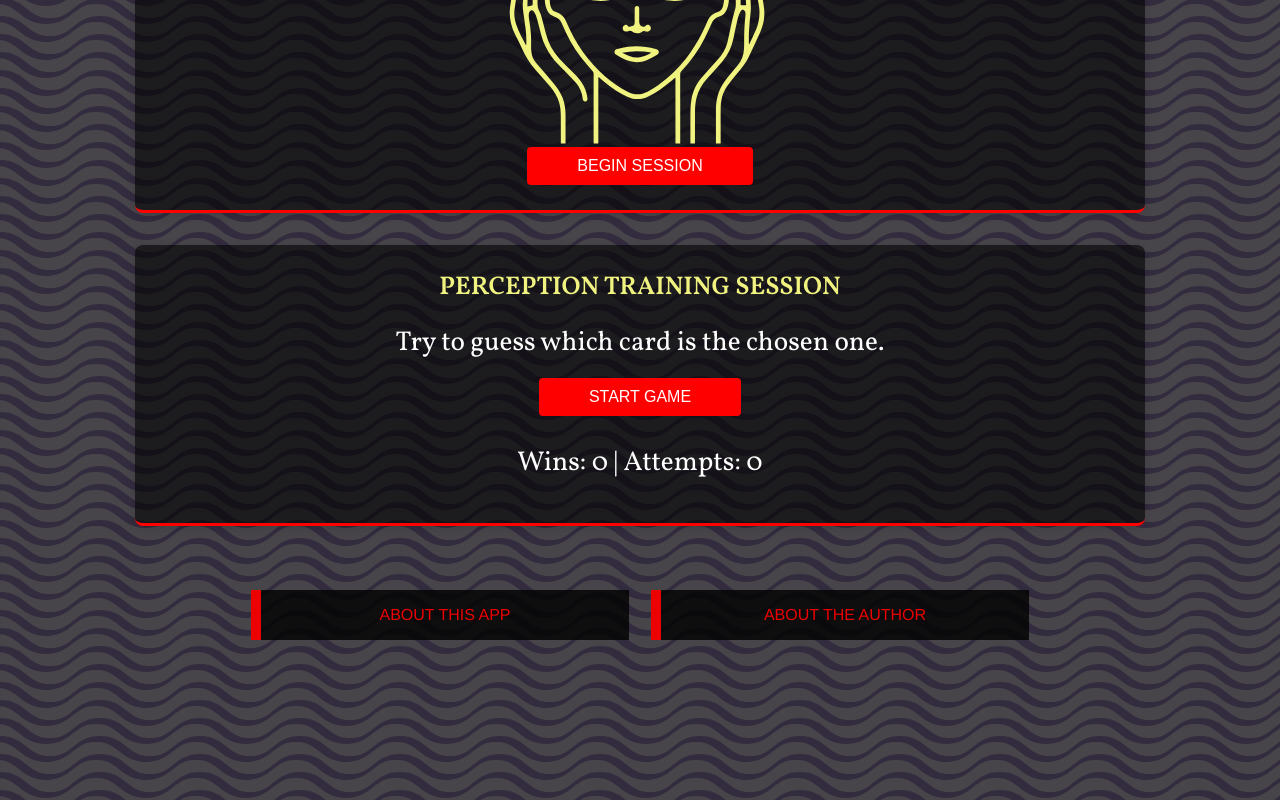
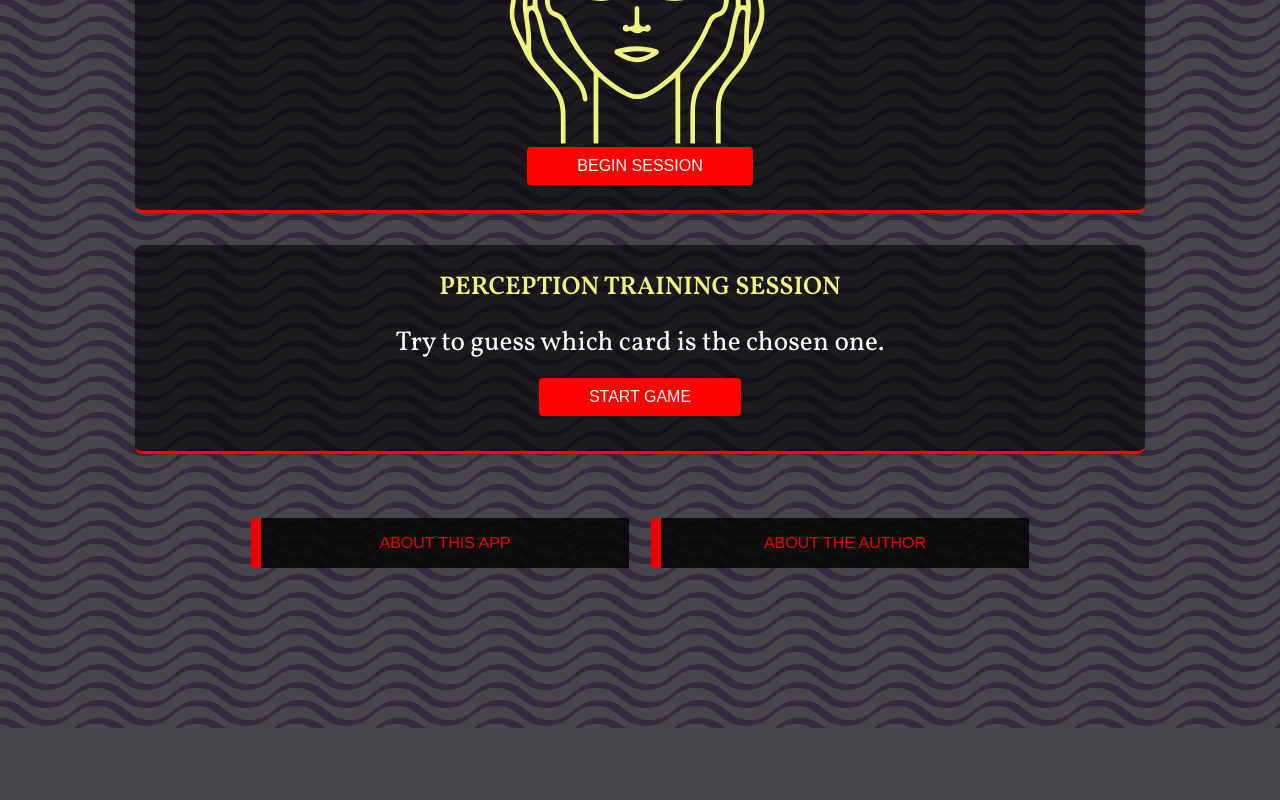
Before and after one commit to drinkingtheink/remote-viewers-club, a Vue app: page / in a window 1280 px wide. Shown: the part 1478-2278 px from the top of the page. After the commit the page ends 2206 px from the top, so only its background shows below. Built offline with nearby package versions, Linux system fonts and the light colour scheme; a web font is replaced by a local one.

Commit message:
preconception revamp

```diff
--- a/src/components/PerceptionTraining.vue
+++ b/src/components/PerceptionTraining.vue
@@ -38,7 +38,7 @@
         </div>
       </transition>
 
-      <div class="stats">
+      <div v-if="stats.attempts > 0" class="stats">
         <p>Wins: {{ stats.wins }} | Attempts: {{ stats.attempts }}</p>
       </div>
 
@@ -117,7 +117,7 @@ function selectCard(index) {
   // Show result after a delay
   setTimeout(() => {
     gameState.value = 'result';
-  }, 1500);
+  }, 2500);
 }
 
 // Reset the game (continue playing)
```
